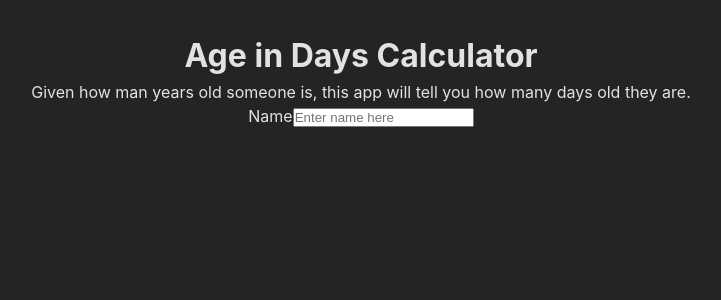
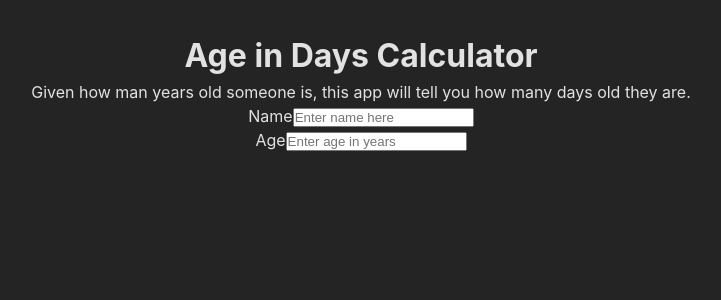
Before and after one commit to Ryanfrump/days-lived-calculator-js, a React (Vite) app: page / in a window 1280 px wide. Shown: the top 300 px of the page, without its empty margins (279-1000 px from the left). Built offline with nearby package versions, Linux system fonts and the light colour scheme.

Commit message:
Add age input box

```diff
--- a/src/Calculator.tsx
+++ b/src/Calculator.tsx
@@ -2,20 +2,42 @@ import React, { useState } from "react";
 
 const Calculator: React.FC = () => {
   const [name, setName] = useState<string>("");
+  const [age, setAge] = useState<number | string>();
+
+  const handleAgeChange = (
+    event: React.ChangeEvent<HTMLInputElement>
+  ): void => {
+    const newAge = event.target.value;
+    if (newAge === "") {
+      setAge("");
+    } else {
+      setAge(Number(newAge));
+    }
+  };
 
   return (
     <>
       <form>
         <div>
-          <label htmlFor="...">Name</label>
+          <label htmlFor="name">Name</label>
           <input
             type="text"
-            id="name-input"
+            id="name"
             placeholder="Enter name here"
             value={name}
             onChange={(event: React.ChangeEvent<HTMLInputElement>): void =>
               setName(event.target.value)
             }
+          />
+        </div>
+        <div>
+          <label htmlFor="age">Age</label>
+          <input
+            type="number"
+            id="age"
+            placeholder="Enter age in years"
+            value={age !== undefined ? age : ""}
+            onChange={handleAgeChange}
           />
         </div>
       </form>
```
